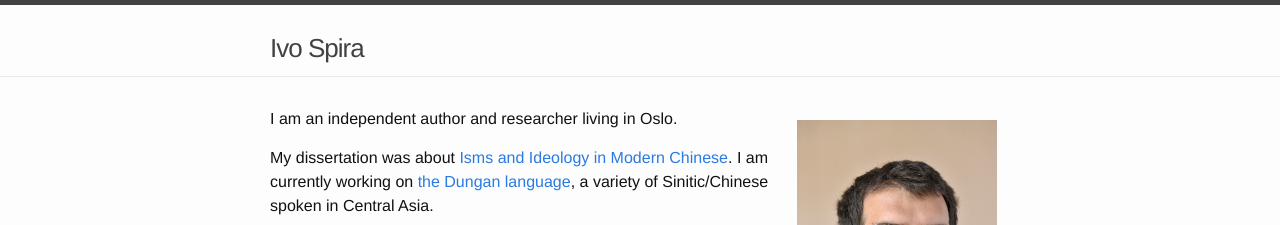
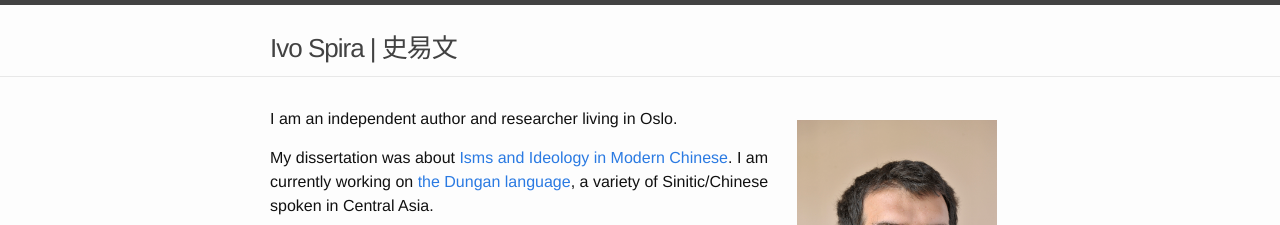
Before and after one commit to ivospira/ivospira.github.io, a Jekyll site: the page built from index.html, in a window 1280 px wide. Shown: the top 225 px of the page. Built offline with Jekyll 4.4.1, drawn with Linux system fonts in a browser that asks for light colours.

Commit message:
added chinese name

```diff
--- a/_config.yml
+++ b/_config.yml
@@ -6,7 +6,7 @@
 # 'jekyll serve'. If you change this file, please restart the server process.
 
 # Site settings
-title: Ivo Spira
+title: Ivo Spira  |  史易文
 email: ivo.spira@gmail.com
 description: > # this means to ignore newlines until "baseurl:"
   ddd
```
